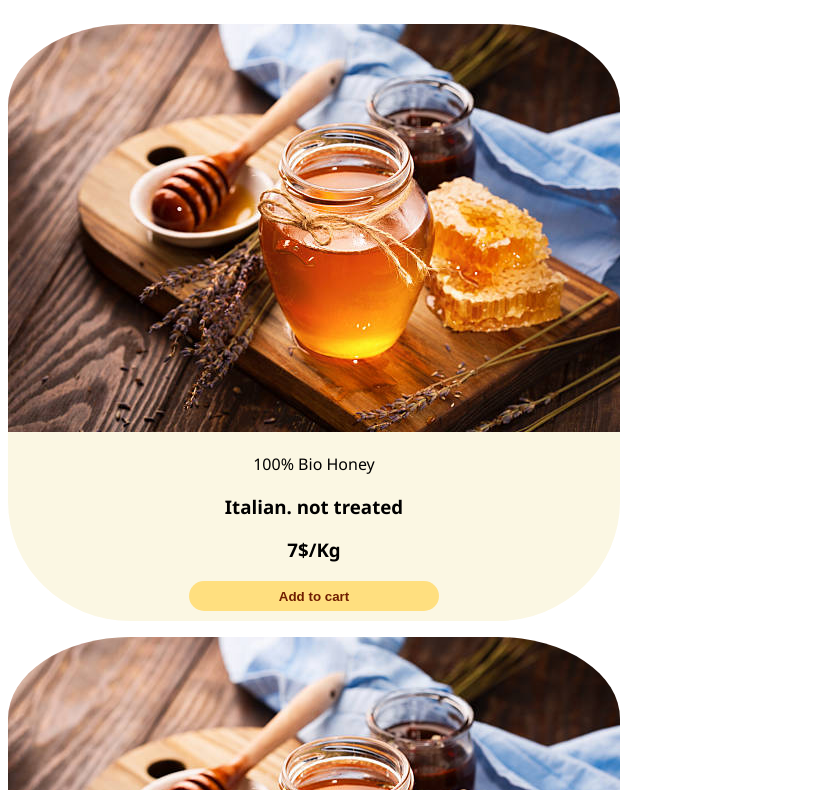
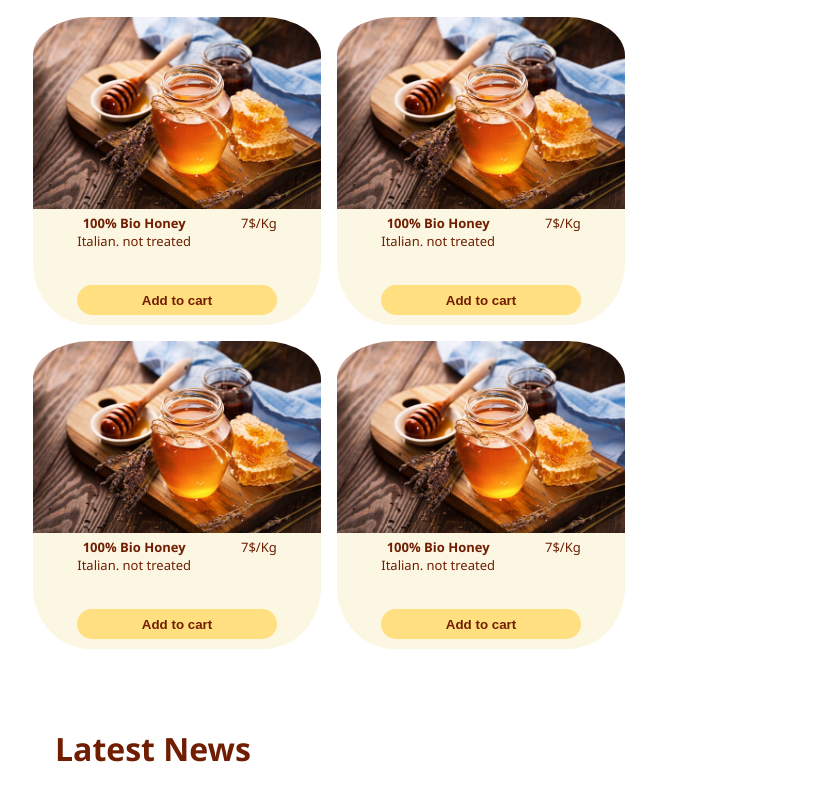
Before and after one commit to gaetanopyro/U2_W1_D3, a plain HTML site: page index.html in a window 1280 px wide. Shown: the part 189-979 px from the top of the page, without its empty margins (0-830 px from the left). Drawn offline with Linux system fonts and the light colour scheme.

Commit message:
add modify flex nav

```diff
--- a/assets/css/style.css
+++ b/assets/css/style.css
@@ -19,6 +19,7 @@ article p {
   font-size: xx-large;
   font-weight: bolder;
   padding-left: 10px;
+  margin: 25px;
 }
 header {
   max-width: 100%;
@@ -54,6 +55,14 @@ main {
   width: 100%;
   display: flex;
   flex-wrap: wrap;
+  margin: 25px;
+}
+.sectionH3,
+.sectionP,
+.sizeP {
+  margin: 0;
+  font-size: small;
+  color: #701d01;
 }
 section {
   background-color: #fbf7e3;
@@ -61,15 +70,21 @@ section {
   margin: 0.5rem;
   text-align: center;
 }
+.prova {
+  justify-content: center;
+  display: flex;
+  gap: 50px;
+}
 .card {
   display: flex;
-  justify-content: center;
   align-items: flex-start;
   gap: 2.5rem;
   width: 18rem;
   height: 4.5rem;
 }
+
 main section div img {
+  width: 18rem;
   border-top-left-radius: 20%;
   border-top-right-radius: 20%;
 }
@@ -77,11 +92,12 @@ main section div img {
   border: none;
   border-radius: 25px;
   height: 30px;
-  width: 250px;
+  width: 200px;
   margin-bottom: 10px;
   background-color: #ffdf7f;
   color: #701d01;
-  font-weight: bold;
+  font-weight: bolder;
+  margin-top: 35px;
 }
 article div {
   padding: 20px;
--- a/index.html
+++ b/index.html
@@ -23,11 +23,13 @@
       <section>
         <div class="Card">
           <img src="./assets/imgs/honey.jpg" alt="Honey on table" />
+        </div>
+        <div class="prova">
           <div>
-            <p>100% Bio Honey</p>
-            <h3>Italian. not treated</h3>
+            <h3 class="sectionH3">100% Bio Honey</h3>
+            <p class="sectionP">Italian. not treated</p>
           </div>
-          <h3>7$/Kg</h3>
+          <p class="sizeP">7$/Kg</p>
         </div>
         <div>
           <button class="pay">Add to cart</button>
@@ -37,11 +39,13 @@
       <section>
         <div class="Card">
           <img src="./assets/imgs/honey.jpg" alt="Honey on table" />
+        </div>
+        <div class="prova">
           <div>
-            <p>100% Bio Honey</p>
-            <h3>Italian. not treated</h3>
+            <h3 class="sectionH3">100% Bio Honey</h3>
+            <p class="sectionP">Italian. not treated</p>
           </div>
-          <h3>7$/Kg</h3>
+          <p class="sizeP">7$/Kg</p>
         </div>
         <div>
           <button class="pay">Add to cart</button>
@@ -51,11 +55,13 @@
       <section>
         <div class="Card">
           <img src="./assets/imgs/honey.jpg" alt="Honey on table" />
+        </div>
+        <div class="prova">
           <div>
-            <p>100% Bio Honey</p>
-            <h3>Italian. not treated</h3>
+            <h3 class="sectionH3">100% Bio Honey</h3>
+            <p class="sectionP">Italian. not treated</p>
           </div>
-          <h3>7$/Kg</h3>
+          <p class="sizeP">7$/Kg</p>
         </div>
         <div>
           <button class="pay">Add to cart</button>
@@ -65,11 +71,13 @@
       <section>
         <div class="Card">
           <img src="./assets/imgs/honey.jpg" alt="Honey on table" />
+        </div>
+        <div class="prova">
           <div>
-            <p>100% Bio Honey</p>
-            <h3>Italian. not treated</h3>
+            <h3 class="sectionH3">100% Bio Honey</h3>
+            <p class="sectionP">Italian. not treated</p>
           </div>
-          <h3>7$/Kg</h3>
+          <p class="sizeP">7$/Kg</p>
         </div>
         <div>
           <button class="pay">Add to cart</button>
```
